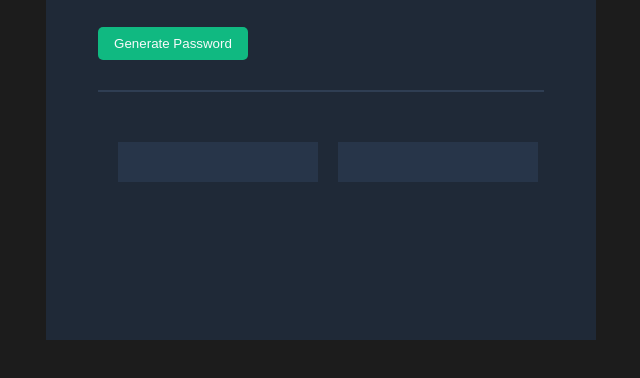
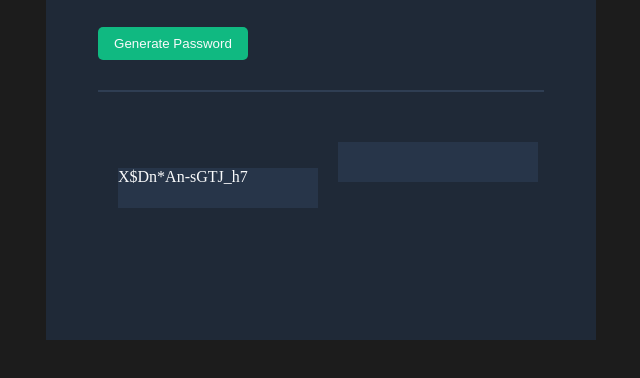
Before and after one commit to alextedtech/PasswordGenerator, a plain HTML site: page index.html in a window 1280 px wide. Both pictures are taken after a click on the button "Generate Password". Shown: the part 210-588 px from the top of the page, without its empty margins (319-959 px from the left). Drawn offline with Linux system fonts and the light colour scheme.

Commit message:
Started working on randomizing when button is click

```diff
--- a/index.html
+++ b/index.html
@@ -12,7 +12,7 @@
     <div class="content-box">
         <h1>Generate a <span class="light-color-text"><br>random password</span></h1>
         <p class="slogan">Never use an insecure password again.</p>
-        <button class="gen-btn">Generate Password</button>
+        <button class="gen-btn" onclick="pwGen()">Generate Password</button>
         <hr class="hr-solid-line">
 
         <p class="pw-el" id="password-1"></p><p class="pw-el" id="password-2"></p>
--- a/index.js
+++ b/index.js
@@ -0,0 +1,15 @@
+const characters = ["A","B","C","D","E","F","G","H","I","J","K","L","M","N","O","P","Q","R","S","T","U","V","W","X","Y","Z","a","b","c","d","e","f","g","h","i","j","k","l","m","n","o","p","q","r","s","t","u","v","w","x","y","z", "0", "1", "2", "3", "4", "5", "6", "7", "8", "9","~","`","!","@","#","$","%","^","&","*","(",")","_","-","+","=","{","[","}","]",",","|",":",";","<",">",".","?",
+"/"];
+
+
+let password1 = document.getElementById("password-1")
+let password2 = document.getElementById("password-2")
+
+
+
+function pwGen(){
+    for ( let i = 0; i < 15; i++){
+        let passwordGen = Math.floor(Math.random() * characters.length)
+         password1.textContent += characters[passwordGen]
+    }
+}
```
